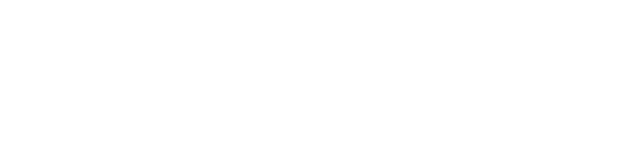
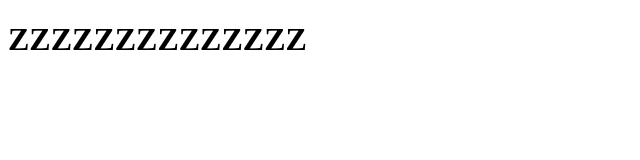
Before and after one commit to Danildo123/test_repo, a plain HTML site: page Index.html in a window 1280 px wide. Shown: the whole page, without its empty margins (0-640 px from the left). Drawn offline with Linux system fonts and the light colour scheme.

Commit message:
new commit

```diff
--- a/Index.html
+++ b/Index.html
@@ -5,11 +5,11 @@
     <meta charset="UTF-8">
     <meta http-equiv="X-UA-Compatible" content="IE=edge">
     <meta name="viewport" content="width=device-width, initial-scale=1.0">
-    <title>Document</title>
+    <title>New git project</title>
 </head>
 
 <body>
-
+    <h1>ZZZZZZZZZZZZZZ</h1>
 </body>
 
 </html>
```
